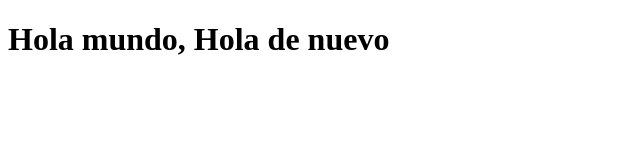
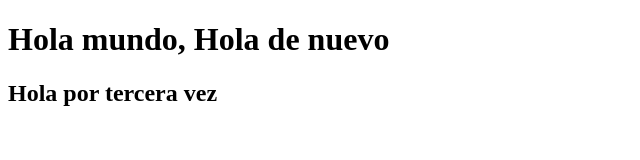
Before and after one commit to GibranGodoy/Lecture0-CS50, a plain HTML site: page hello.html in a window 1280 px wide. Shown: the whole page, without its empty margins (0-640 px from the left). Drawn offline with Linux system fonts and the light colour scheme.

Commit message:
Add a third line

```diff
--- a/hello.html
+++ b/hello.html
@@ -8,5 +8,8 @@
 	<h1>
 		Hola mundo, Hola de nuevo
 	</h1>
+	<h2>
+		Hola por tercera vez
+	</h2>
 </body>
 </html>
```
